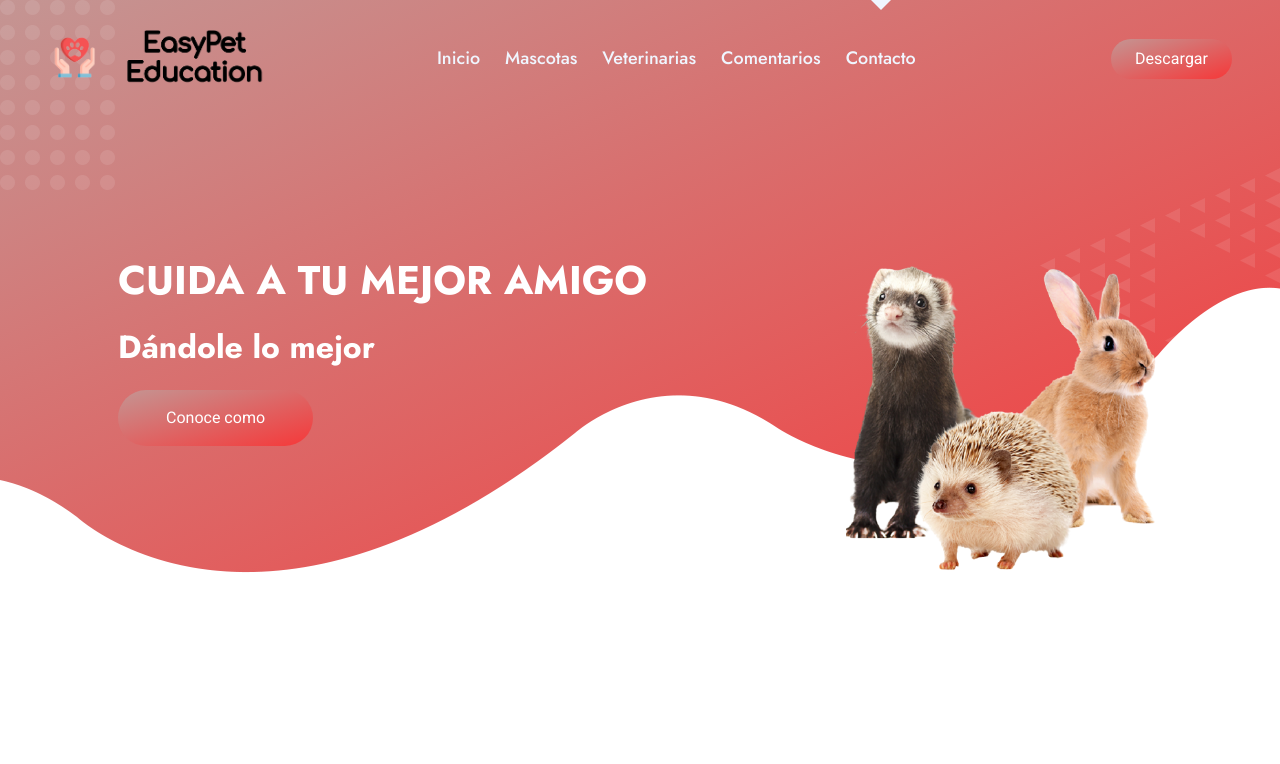
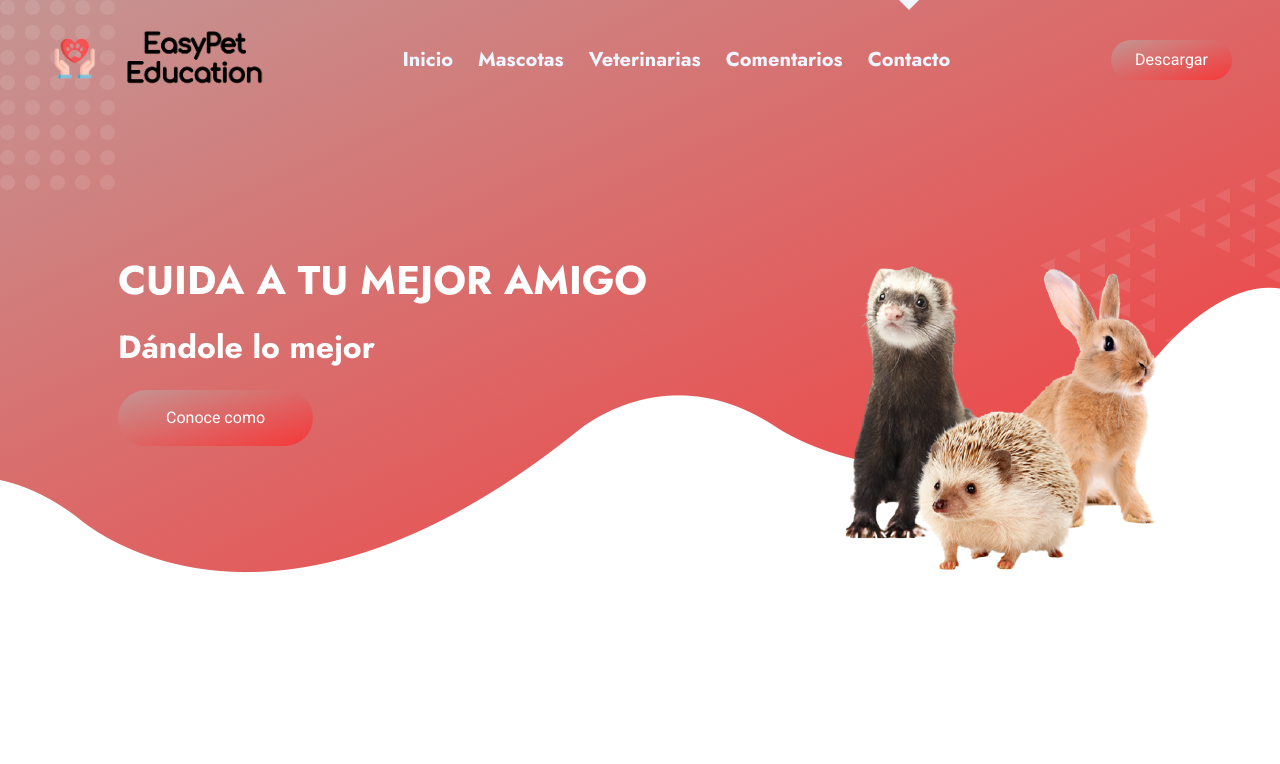
Before and after one commit to Pet-Education-System/Easy-Pet-Education, a plain HTML site: page public/index.html in a window 1280 px wide. Shown: the top 764 px of the page. Drawn offline with nearby package versions, Linux system fonts and the light colour scheme; a script that the page names is missing.

Commit message:
Update style.css

```diff
--- a/public/assets/styles/style.css
+++ b/public/assets/styles/style.css
@@ -167,8 +167,8 @@ h6,
     margin-right: 25px;
     padding: 45px 0;
     font-family: 'Jost', sans-serif;
-    font-size: 18px;
-    font-weight: 500;
+    font-size: 20px;
+    font-weight: 700;
     color: var(--light) !important;
     outline: none;
     transition: .5s;
```
